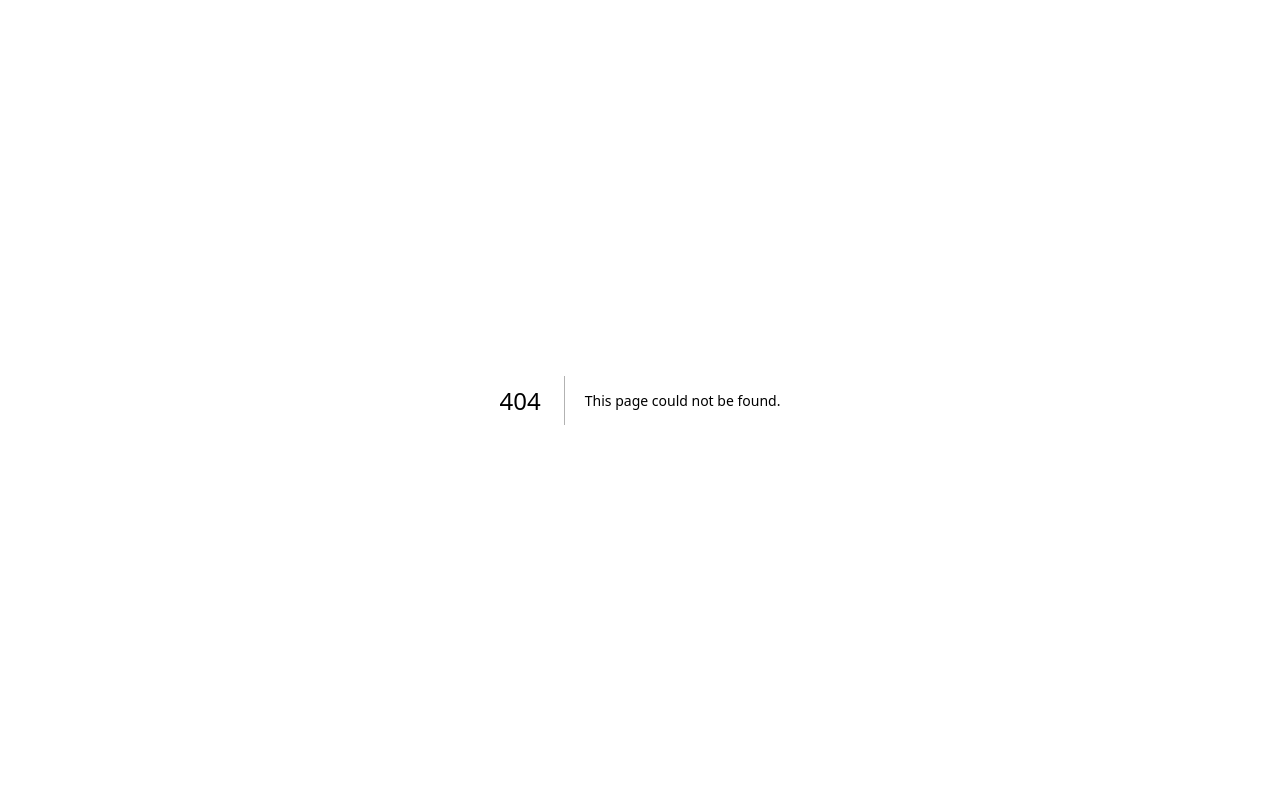
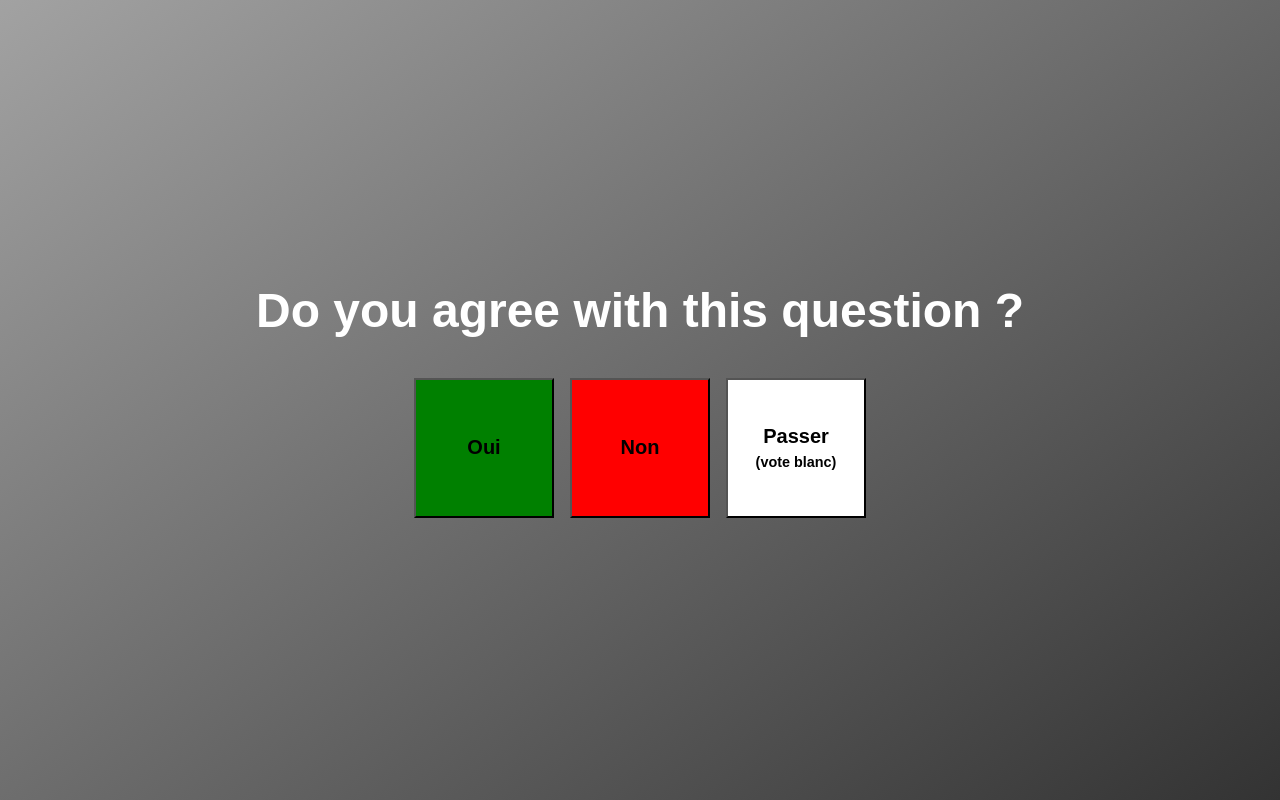
Before and after one commit to HiAbdounour/ZTVS, a Next.js app in the folder ztvs/: page /vote in a window 1280 px wide. Before the commit this address had no page. Built offline with nearby package versions, Linux system fonts and the light colour scheme.

Commit message:
Add the voting page layout

```diff
--- /dev/null
+++ b/ztvs/src/app/vote/page.tsx
@@ -0,0 +1,45 @@
+'use client';
+
+import "./vote.css";
+import votedata from "../../votedata.json";
+
+export default function VotePage() {
+
+  function saveAnswer(answer: string) {
+    const vote = answer; // O, N ou P
+    console.log(vote);
+  }
+
+  return (
+    <main className="vote">
+      <h1 className="mainquestion">{votedata.question}</h1>
+
+      <div className="votebuttons">
+        <button
+          className="votebutton yesbtn"
+          type="button"
+          onClick={() => saveAnswer("Y")}
+        >
+          Oui
+        </button>
+
+        <button
+          className="votebutton nobtn"
+          type="button"
+          onClick={() => saveAnswer("N")}
+        >
+          Non
+        </button>
+
+        <button
+          className="votebutton passbtn"
+          type="button"
+          onClick={() => saveAnswer("W")}
+        >
+          Passer
+          <span>(vote blanc)</span>
+        </button>
+      </div>
+    </main>
+  );
+}
--- /dev/null
+++ b/ztvs/src/app/vote/vote.css
@@ -0,0 +1,55 @@
+.vote {
+  min-height: 100svh;
+  display: flex;
+  flex-direction: column;
+  align-items: center;
+  justify-content: center;
+  gap: 40px;
+  padding: 32px 24px;
+  color: #fff;
+  text-align: center;
+  background: linear-gradient(145deg, #a2a2a2, #333);
+}
+
+.mainquestion{
+  margin: 0;
+  font-size: clamp(1.75rem, 5vw, 3rem);
+}
+
+.votebuttons {
+  font-weight: bold;
+  display: flex;
+  flex-wrap: wrap;
+  justify-content: center;
+  gap: 16px;
+}
+
+.votebutton {
+  width: 140px;
+  height: 140px;
+  display: flex;
+  flex-direction: column;
+  align-items: center;
+  justify-content: center;
+  gap: 6px;
+  font: inherit;
+  font-size: 1.25rem;
+  cursor: pointer;
+}
+
+.votebutton.passbtn span {
+  font-size: 0.9rem;
+}
+
+.votebutton.yesbtn{
+  background: green;
+  color: black;
+}
+.votebutton.nobtn{
+  background: red;
+  color: black;
+}
+.votebutton.passbtn{
+  background: white;
+  color: black;
+}
--- a/ztvs/src/app/vote/vote.tsx
+++ /dev/null
@@ -1,3 +0,0 @@
-'use client';
-
-// here will it be the Voting Session
--- /dev/null
+++ b/ztvs/src/votedata.json
@@ -0,0 +1,5 @@
+{
+    "endDate":"please add here the timestamp of the end of the election",
+
+    "question":"Do you agree with this question ?"
+}
```
